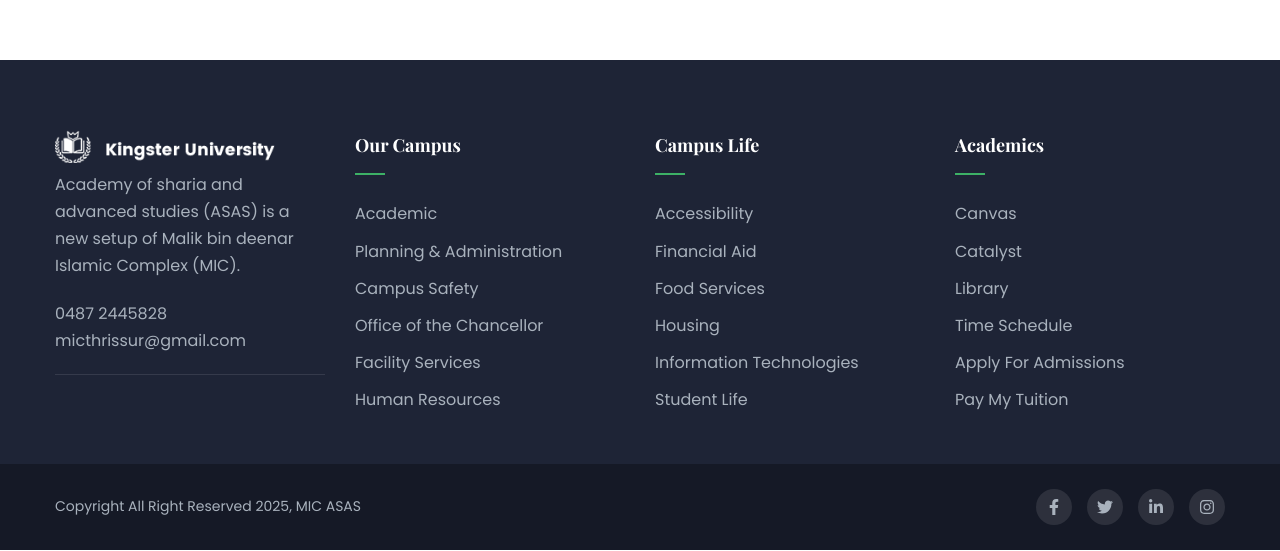
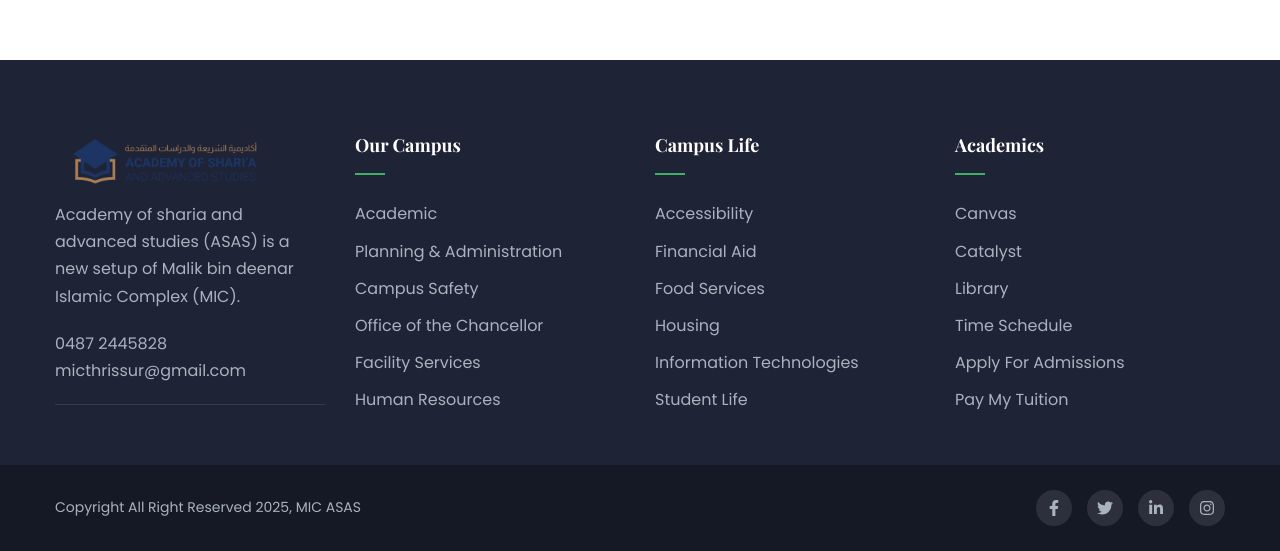
Before and after one commit to salmankavanur/mic-asas, a Next.js app: page / in a window 1280 px wide. Shown: the part 7104-7655 px from the top of the page. Built offline with nearby package versions, Linux system fonts and the light colour scheme.

Commit message:
footer updated

```diff
--- a/src/components/layout/Footer.tsx
+++ b/src/components/layout/Footer.tsx
@@ -13,8 +13,8 @@ const Footer = () => {
           <div className={styles.footerColumn}>
             <div className={styles.footerWidget}>
               <Image
-                src="/images/footer-logo.png"
-                alt="Kingster University"
+                src="/images/logo.webp"
+                alt="MIC ASAS Thrissur"
                 width={220}
                 height={50}
               />
```
